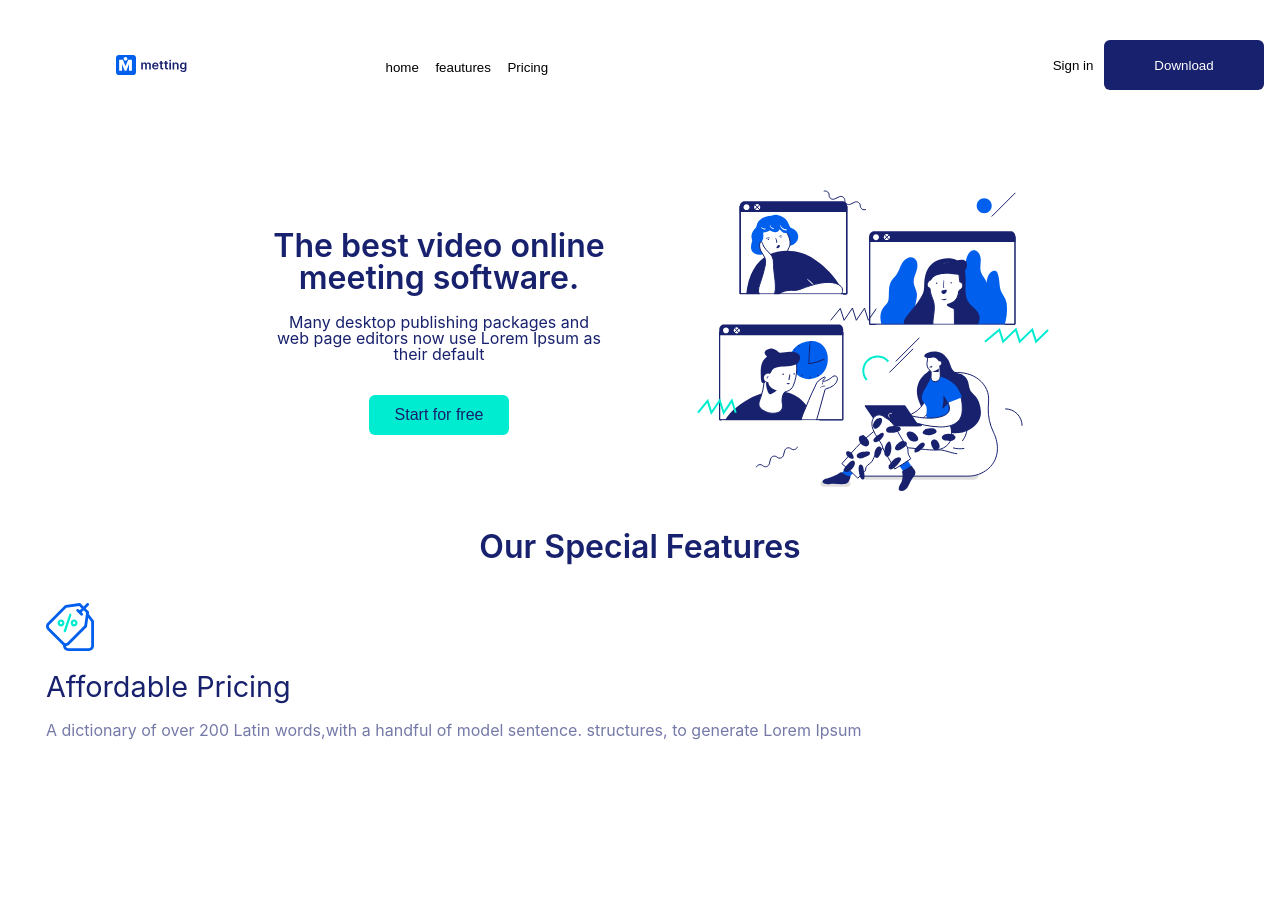
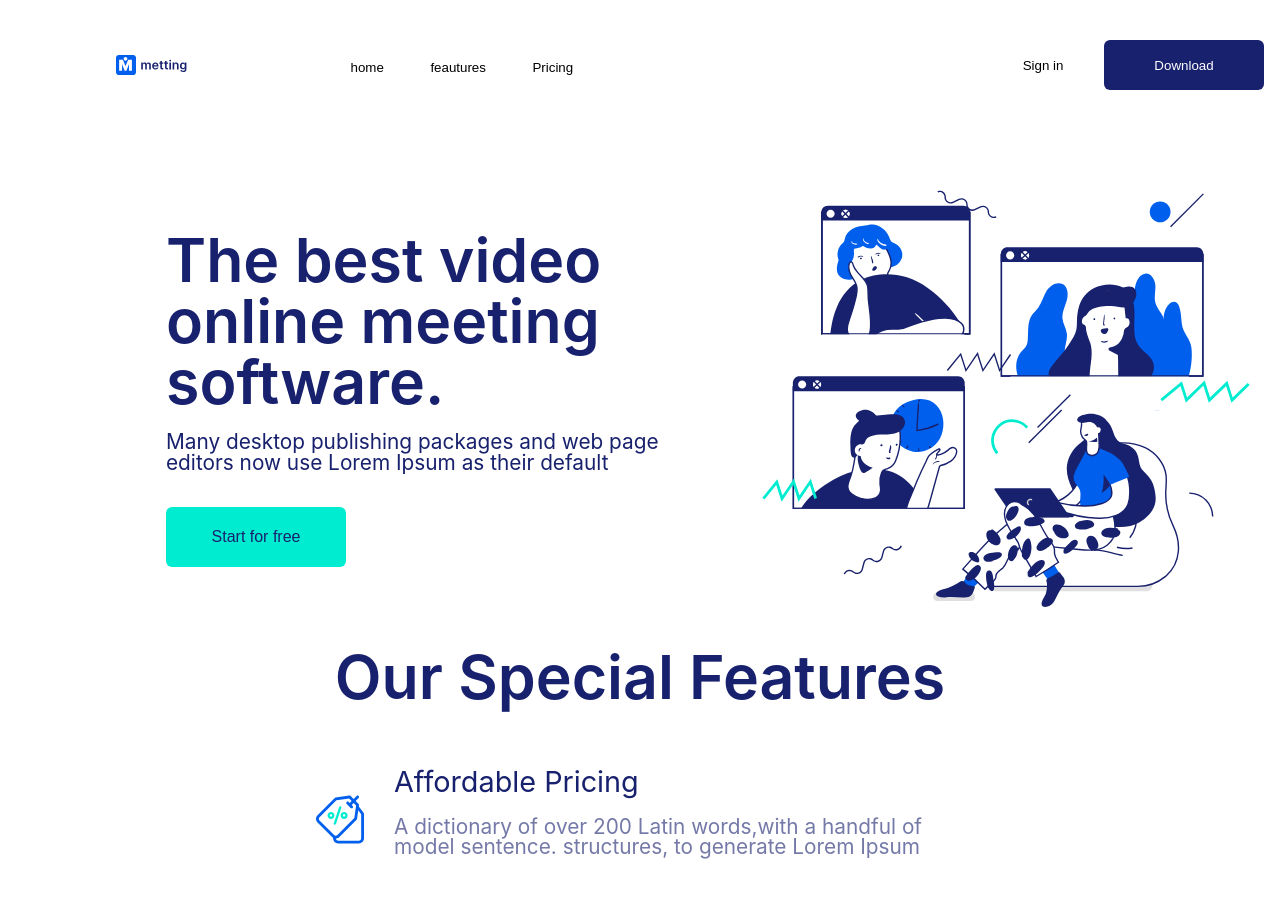
Before and after one commit to NikKrasavchik/rk2, a plain HTML site: page index.html in a window 1280 px wide. Before the commit the page ends 800 px from the top, so only its background shows below. Drawn offline with Linux system fonts and the light colour scheme.

Commit message:
first end

```diff
--- a/index.html
+++ b/index.html
@@ -36,9 +36,11 @@
         </div>
         <h2 class="sectionh2">Our Special Features</h2>
         <section class="section2">
-            <img src="Sources/img3.svg" alt="">
-            <h3>Affordable Pricing</h3>
-            <p class="p2">A dictionary of over 200 Latin words,with a handful of model sentence. structures, to generate Lorem Ipsum</p>
+            <img style="margin-right: 30px;" src="Sources/img3.svg" alt="">
+            <div>
+                <h3>Affordable Pricing</h3>
+                <p class="p2">A dictionary of over 200 Latin words,with a handful of model sentence. structures, to generate Lorem Ipsum</p>
+            </div>
         </section>
     </main>
 </body>
--- a/styles.css
+++ b/styles.css
@@ -160,6 +160,7 @@ body {
 		background-image: none;
 		background-color: transparent;
 		border: 0;
+		margin-right: 30px;
 	}
 	.maxDisplayButton {
 		background-image: none;
@@ -173,7 +174,7 @@ body {
 	}
 
 	.marginDiv {
-		margin-right: 300px;
+		margin-right: 250px;
 		margin-top: 18px;
 	}
 
@@ -196,35 +197,28 @@ body {
 
 	.section1 {
 		margin-top: 40px;
-		margin-left: 215px;
+		margin-left: 150px;
 	}
 
 	h2 {
-		font-size: 2rem;
-		text-align: center;
+		font-size: 3.8rem;
+		text-align: left;
 		margin-bottom: 20px;
 		color: var(--blue-color);
 		font-weight: 600;
-		margin-left: 40px;
-		margin-right: 40px;
 	}
 
 	p {
-		font-size: 1rem;
+		font-size: 1.3rem;
 		margin-bottom: 33px;
-		text-align: center;
+		text-align: left;
 		color: var(--blue-color);
 		font-weight: 400;
-		margin-left: 40px;
-		margin-right: 40px;
 	}
 
 	.button1 {
-		width: 140px;
-		height: 40px;
-		margin-left: auto;
-		margin-right: auto;
-		justify-content: center;
+		width: 180px;
+		height: 60px;
 		font-size: 1rem;
 		font-weight: 400;
 		color: var(--blue-color);
@@ -238,13 +232,14 @@ body {
 		display: block;
 		margin-left: auto;
 		margin-right: auto;
-		margin-right: 215px;
+		margin-right: 150px;
 		margin-left: 50px;
 	}
 
 	.sectionh2 {
 		margin-top: 40px;
 		margin-bottom: 40px;
+		text-align: center;
 	}
 
 	h3 {
@@ -256,6 +251,9 @@ body {
 
 	.section2 {
 		margin-left: 30px;
+		display: flex;
+		margin-left: 300px;
+		margin-right: 300px;
 	}
 
 	.p2 {
```
